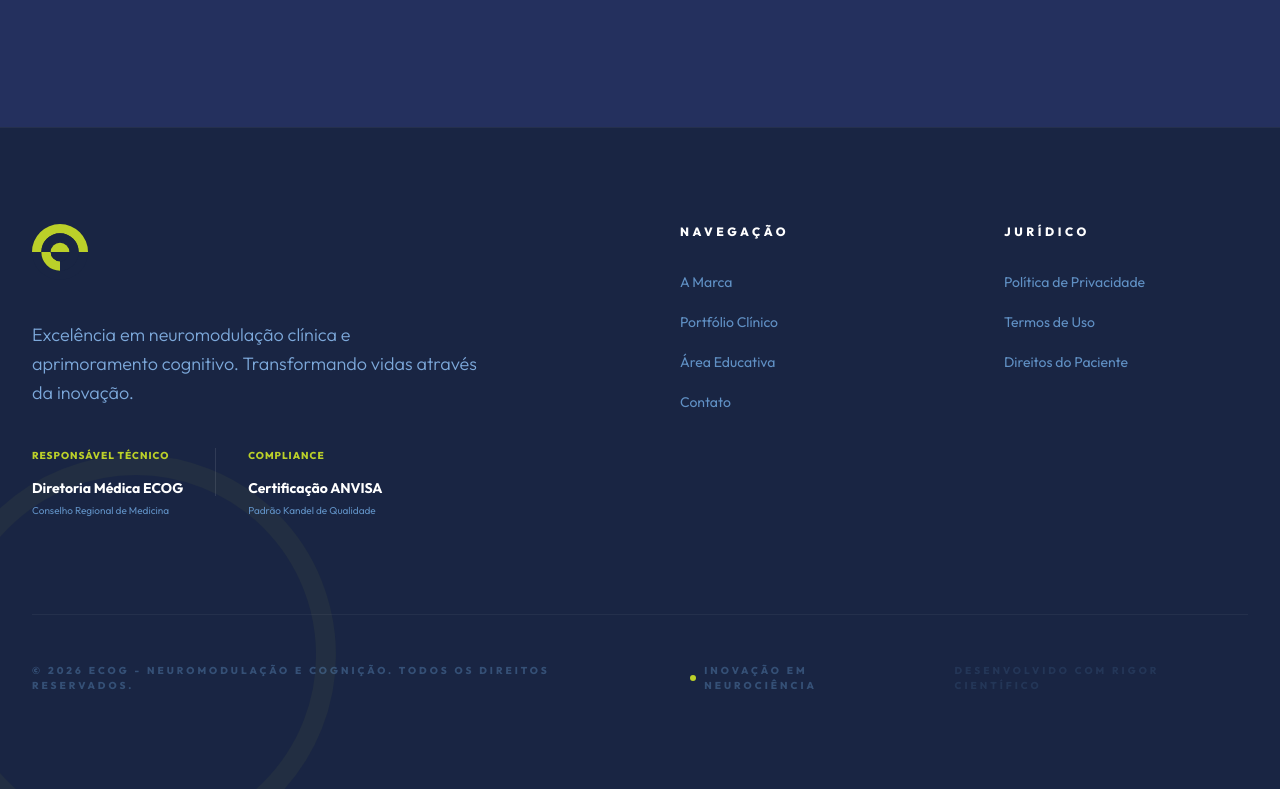
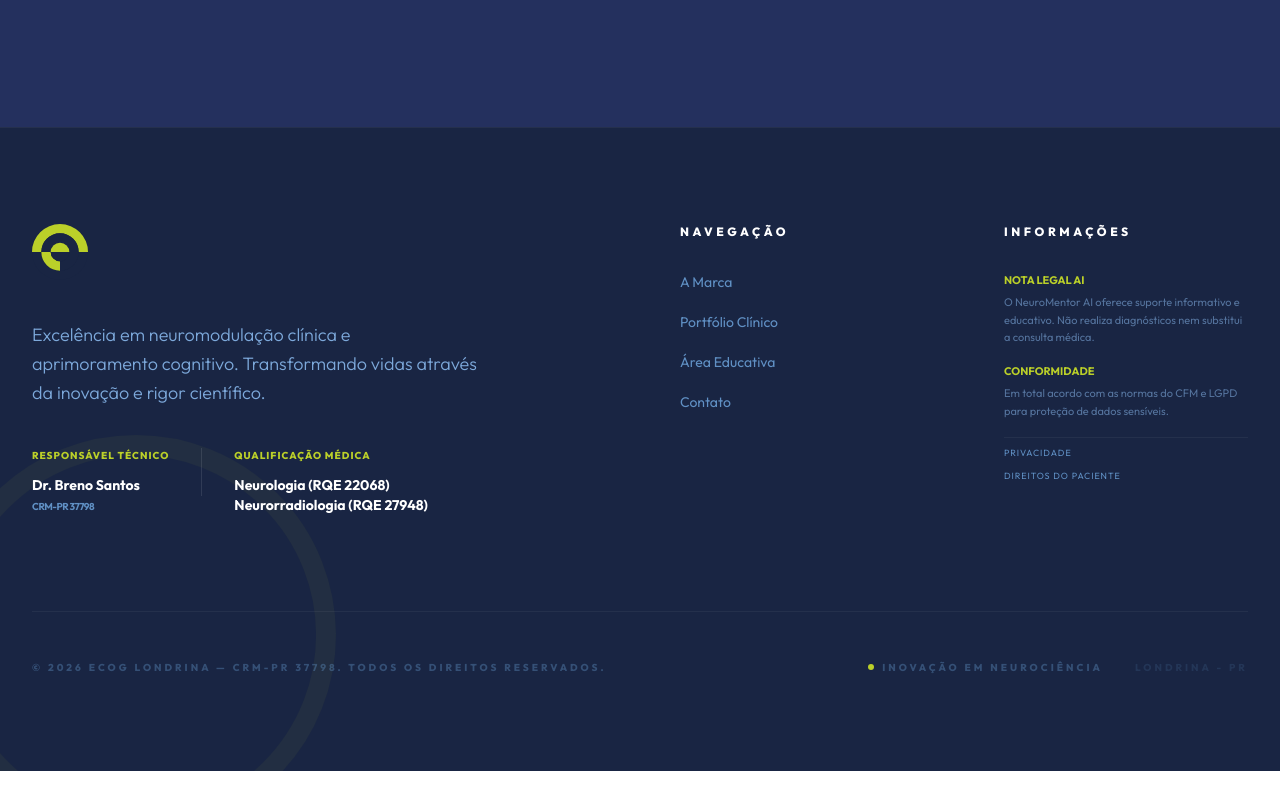
Before and after one commit to contato187/site-ecog, a React (Vite) app: page / in a window 1280 px wide. Shown: the part 8004-8793 px from the top of the page. Built offline with nearby package versions, Linux system fonts and the light colour scheme.

Commit message:
Update Footer.tsx

```diff
--- a/components/Footer.tsx
+++ b/components/Footer.tsx
@@ -1,4 +1,3 @@
-
 import React from 'react';
 import Logo from './Logo';
 
@@ -15,19 +14,19 @@
               <Logo variant="light" />
             </div>
             <p className="max-w-md text-ecog-mar leading-relaxed font-light mb-10 text-lg">
-              Excelência em neuromodulação clínica e aprimoramento cognitivo. Transformando vidas através da inovação.
+              Excelência em neuromodulação clínica e aprimoramento cognitivo. Transformando vidas através da inovação e rigor científico.
             </p>
             <div className="flex flex-col sm:flex-row gap-8">
                <div>
                   <span className="block text-[10px] font-black uppercase tracking-widest text-ecog-folha mb-3">Responsável Técnico</span>
-                  <span className="text-white font-bold text-sm">Diretoria Médica ECOG</span>
-                  <span className="block text-[10px] text-ecog-ceu mt-1">Conselho Regional de Medicina</span>
+                  <span className="text-white font-bold text-sm block">Dr. Breno Santos</span>
+                  <span className="block text-[10px] text-ecog-ceu mt-1 uppercase font-bold tracking-tighter">CRM-PR 37798</span>
                </div>
                <div className="w-[1px] h-12 bg-white/10 hidden sm:block"></div>
                <div>
-                  <span className="block text-[10px] font-black uppercase tracking-widest text-ecog-folha mb-3">Compliance</span>
-                  <span className="text-white font-bold text-sm">Certificação ANVISA</span>
-                  <span className="block text-[10px] text-ecog-ceu mt-1">Padrão Kandel de Qualidade</span>
+                  <span className="block text-[10px] font-black uppercase tracking-widest text-ecog-folha mb-3">Qualificação Médica</span>
+                  <span className="text-white font-bold text-sm block">Neurologia (RQE 22068)</span>
+                  <span className="text-white font-bold text-sm block">Neurorradiologia (RQE 27948)</span>
                </div>
             </div>
           </div>
@@ -43,25 +42,34 @@
           </div>
 
           <div>
-            <h4 className="text-white font-black mb-8 uppercase text-xs tracking-[0.3em]">Jurídico</h4>
-            <ul className="space-y-5 text-sm">
-              <li><a href="#" className="text-ecog-ceu hover:text-ecog-folha transition-colors">Política de Privacidade</a></li>
-              <li><a href="#" className="text-ecog-ceu hover:text-ecog-folha transition-colors">Termos de Uso</a></li>
-              <li><a href="#" className="text-ecog-ceu hover:text-ecog-folha transition-colors">Direitos do Paciente</a></li>
+            <h4 className="text-white font-black mb-8 uppercase text-xs tracking-[0.3em]">Informações</h4>
+            <ul className="space-y-4 text-[11px] leading-relaxed text-ecog-mar/60">
+              <li>
+                <strong className="text-ecog-folha block mb-1">NOTA LEGAL AI</strong>
+                O NeuroMentor AI oferece suporte informativo e educativo. Não realiza diagnósticos nem substitui a consulta médica.
+              </li>
+              <li>
+                <strong className="text-ecog-folha block mb-1">CONFORMIDADE</strong>
+                Em total acordo com as normas do CFM e LGPD para proteção de dados sensíveis.
+              </li>
+              <li className="pt-2 border-t border-white/5 flex flex-col gap-2">
+                <a href="#" className="text-ecog-ceu hover:text-white transition-colors uppercase tracking-widest text-[9px]">Privacidade</a>
+                <a href="#" className="text-ecog-ceu hover:text-white transition-colors uppercase tracking-widest text-[9px]">Direitos do Paciente</a>
+              </li>
             </ul>
           </div>
         </div>
 
         <div className="pt-12 border-t border-white/5 flex flex-col md:flex-row justify-between items-center gap-10 text-[10px] font-black uppercase tracking-[0.3em] text-ecog-ceu/40">
           <p>
-            &copy; {new Date().getFullYear()} ECOG - Neuromodulação e Cognição. Todos os direitos reservados.
+            &copy; {new Date().getFullYear()} ECOG Londrina — CRM-PR 37798. Todos os direitos reservados.
           </p>
           <div className="flex items-center gap-8">
             <span className="flex items-center gap-2">
                <span className="w-1.5 h-1.5 bg-ecog-folha rounded-full"></span>
                Inovação em Neurociência
             </span>
-            <span className="opacity-40">Desenvolvido com Rigor Científico</span>
+            <span className="opacity-40">Londrina - PR</span>
           </div>
         </div>
       </div>
```
